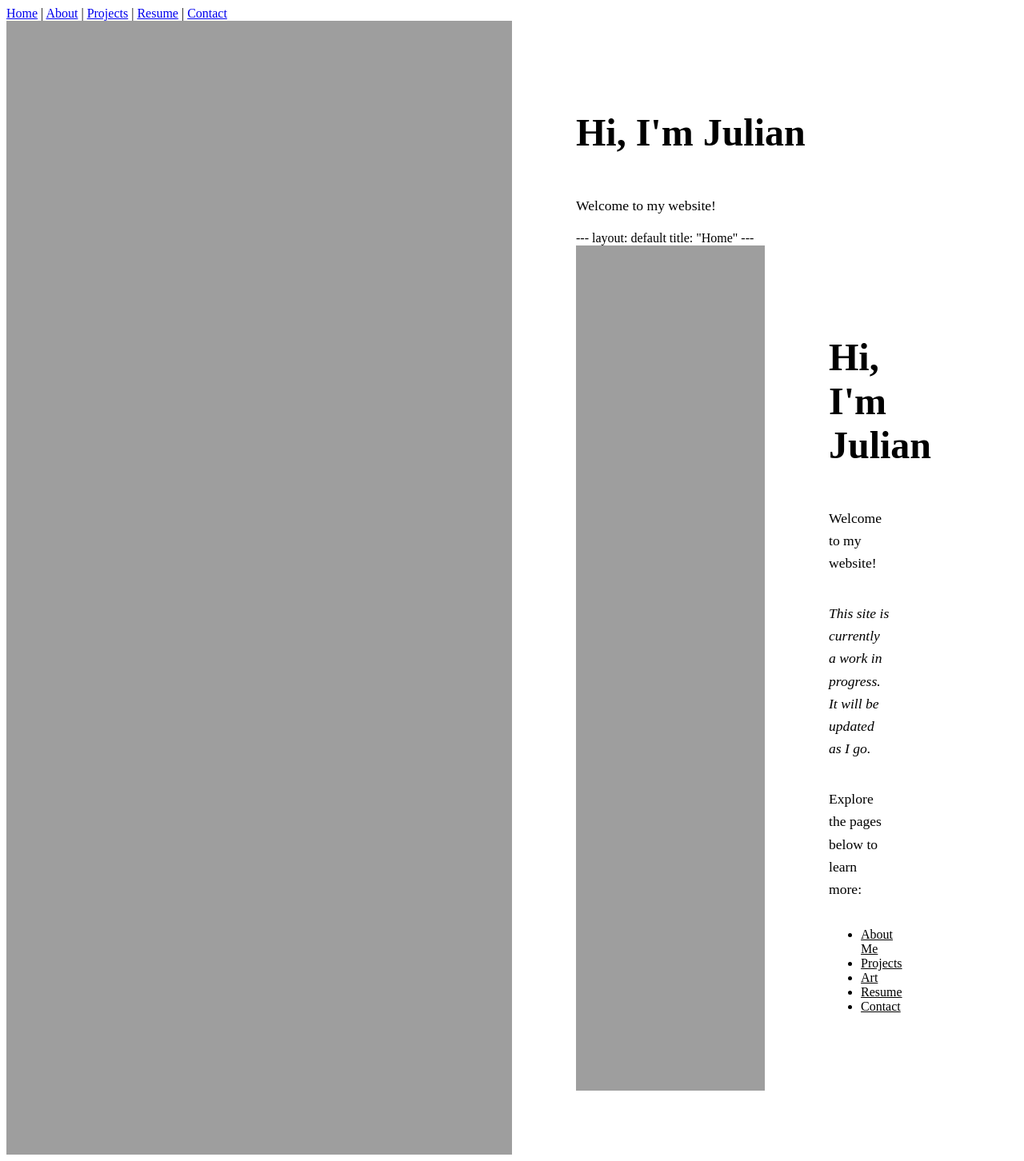
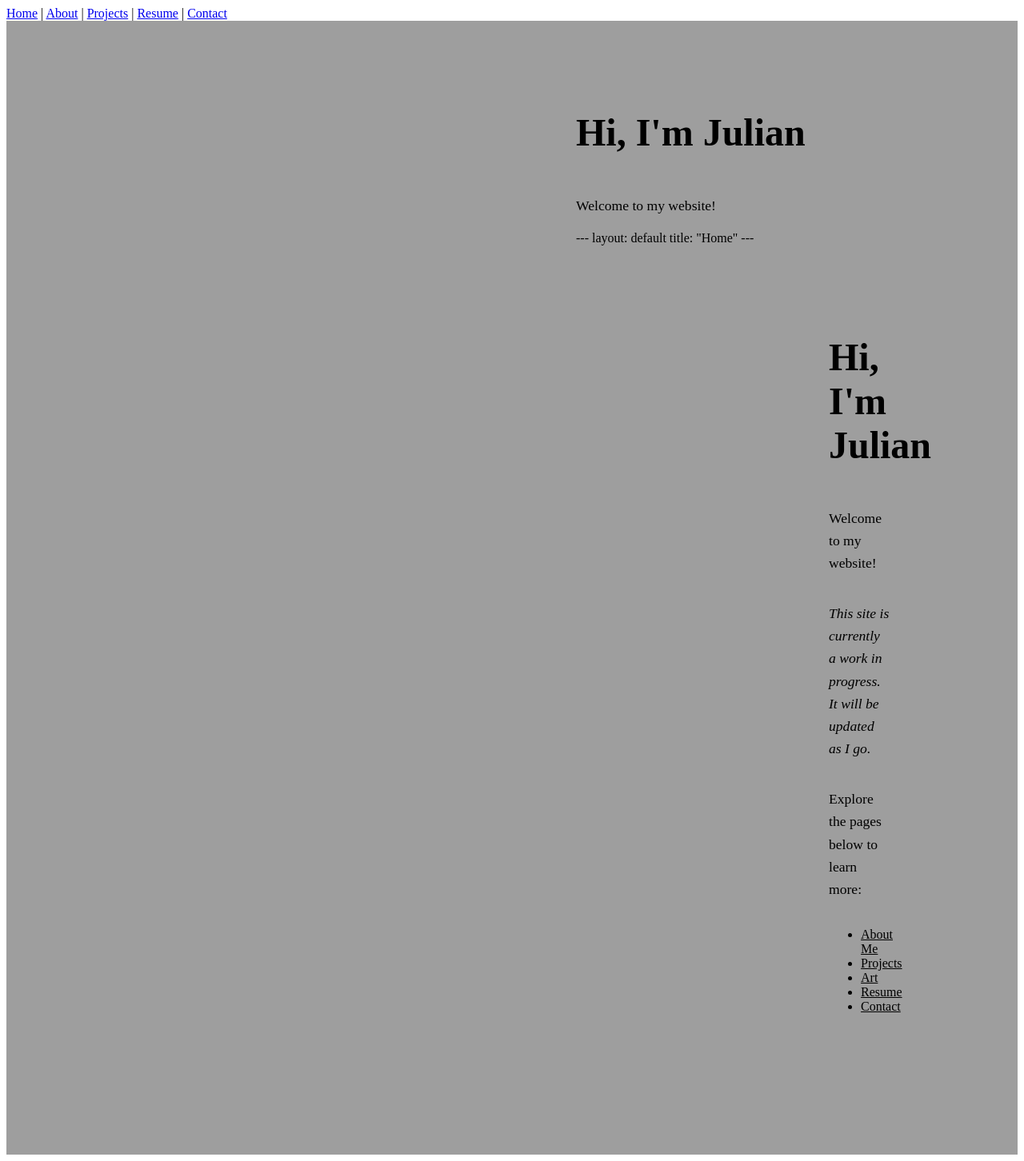
Before and after one commit to Julianzen/julians.github.io, a Jekyll site: the page built from index.md, in a window 1280 px wide. Shown: the whole page at 80% size. Built offline with Jekyll 4.4.1, drawn with Linux system fonts in a browser that asks for light colours.

Commit message:
Modify background images for home layout
Updated background styles for home-split and home-right sections.

```diff
--- a/assets/style.css
+++ b/assets/style.css
@@ -4,11 +4,7 @@
   display: flex;
   width: 100%;
   min-height: calc(100vh - 50px);
-  background-image: url("{{ '/assets/images/space.png' | relative_url }}");
-  background-image: url("https://julianzen.github.io/julians.github.io/assets/images/space.png");
-  background-repeat: repeat;
-  background-size: auto;
-  background-attachment: fixed;
+
 }
 
 
@@ -31,8 +27,11 @@
   width: 50%;
   min-height: calc(100vh - 50px);
 
-  background-color: white;
-  color: black;
+  background-image: url("{{ '/assets/images/space.png' | relative_url }}");
+  background-image: url("https://julianzen.github.io/julians.github.io/assets/images/space.png");
+  background-repeat: repeat;
+  background-size: auto;
+  background-attachment: fixed;
 
   display: flex;
   flex-direction: column;
```
